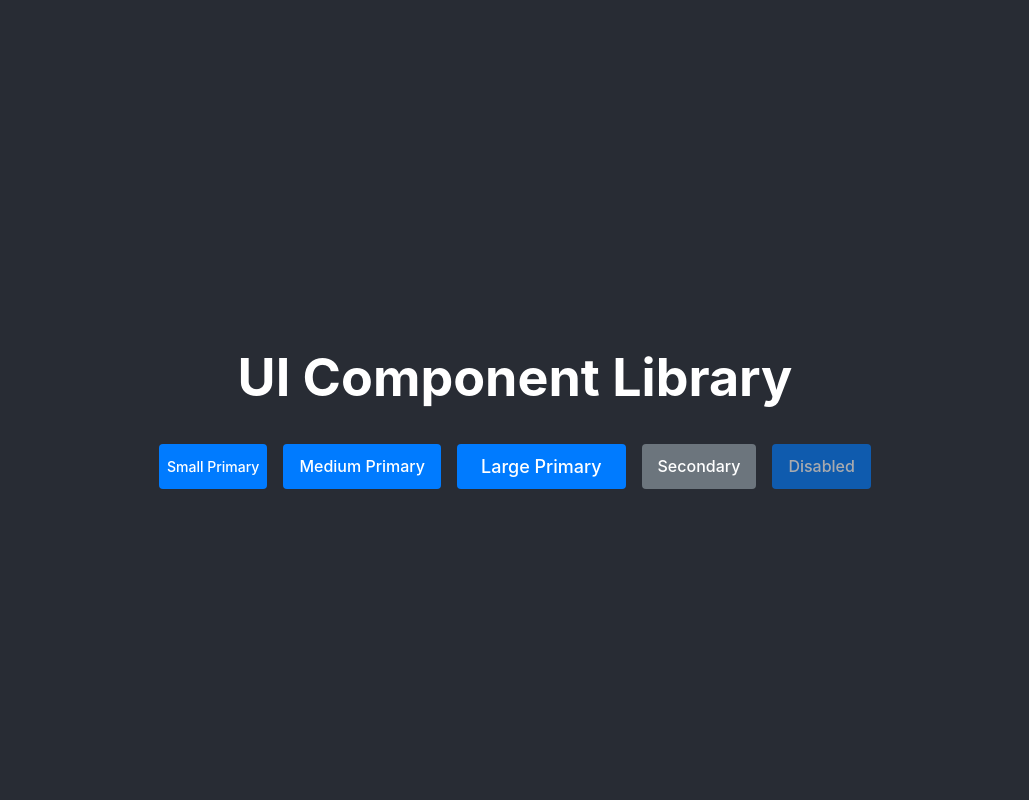
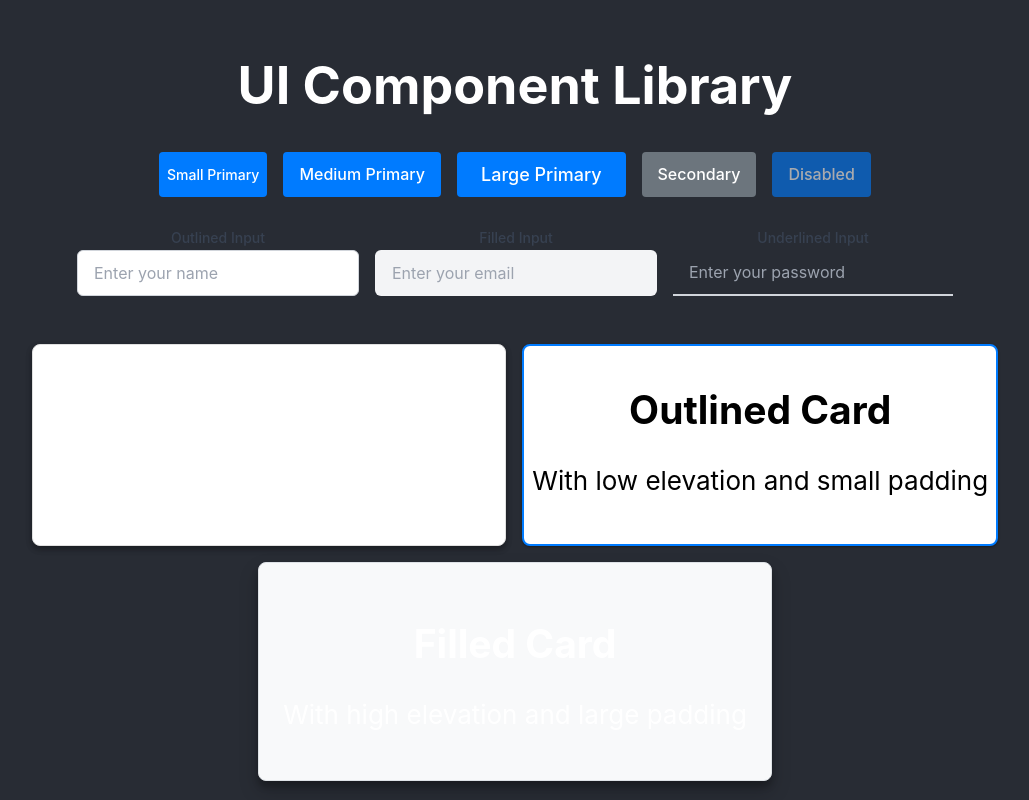
Before and after one commit to samir-otero/otero_samir_ui_garden_checks, a React (Create React App) app: page / in a window 1280 px wide. Shown: the whole page, without its empty margins (125-1154 px from the left). Built offline with nearby package versions, Linux system fonts and the light colour scheme.

Commit message:
Modified index to display all components in FE

```diff
--- a/src/App.js
+++ b/src/App.js
@@ -1,4 +1,6 @@
 import { Button } from './components';
+import { Card } from './components';
+import { Input } from './components';
 import './App.css';
 
 function App() {
@@ -23,6 +25,60 @@ function App() {
             Disabled
           </Button>
         </div>
+        <div
+          style={{
+            display: 'flex',
+            gap: '1rem',
+            flexWrap: 'wrap',
+            marginTop: '2rem',
+          }}
+        >
+          <Input
+            label="Outlined Input"
+            placeholder="Enter your name"
+            value=""
+            size="medium"
+            variant="outlined"
+          />
+          <Input
+            label="Filled Input"
+            placeholder="Enter your email"
+            value=""
+            size="medium"
+            variant="filled"
+          />
+          <Input
+            label="Underlined Input"
+            placeholder="Enter your password"
+            value=""
+            size="medium"
+            variant="underlined"
+          />
+        </div>
+        <div
+          style={{
+            display: 'flex',
+            gap: '1rem',
+            flexWrap: 'wrap',
+            marginTop: '2rem',
+            justifyContent: 'center',
+          }}
+        >
+          <Card variant="default" elevation="medium" padding="medium">
+            <h2>Default Card</h2>
+            <p>With medium elevation and padding</p>
+          </Card>
+          <Card variant="outlined" elevation="low" padding="small">
+            <h2 style={{ color: 'black' }}>Outlined Card</h2>
+            <p style={{ color: 'black' }}>
+              With low elevation and small padding
+            </p>
+          </Card>
+          <Card variant="filled" elevation="high" padding="large">
+            <h2>Filled Card</h2>
+            <p>With high elevation and large padding</p>
+          </Card>
+        </div>
       </header>
     </div>
   );
```
